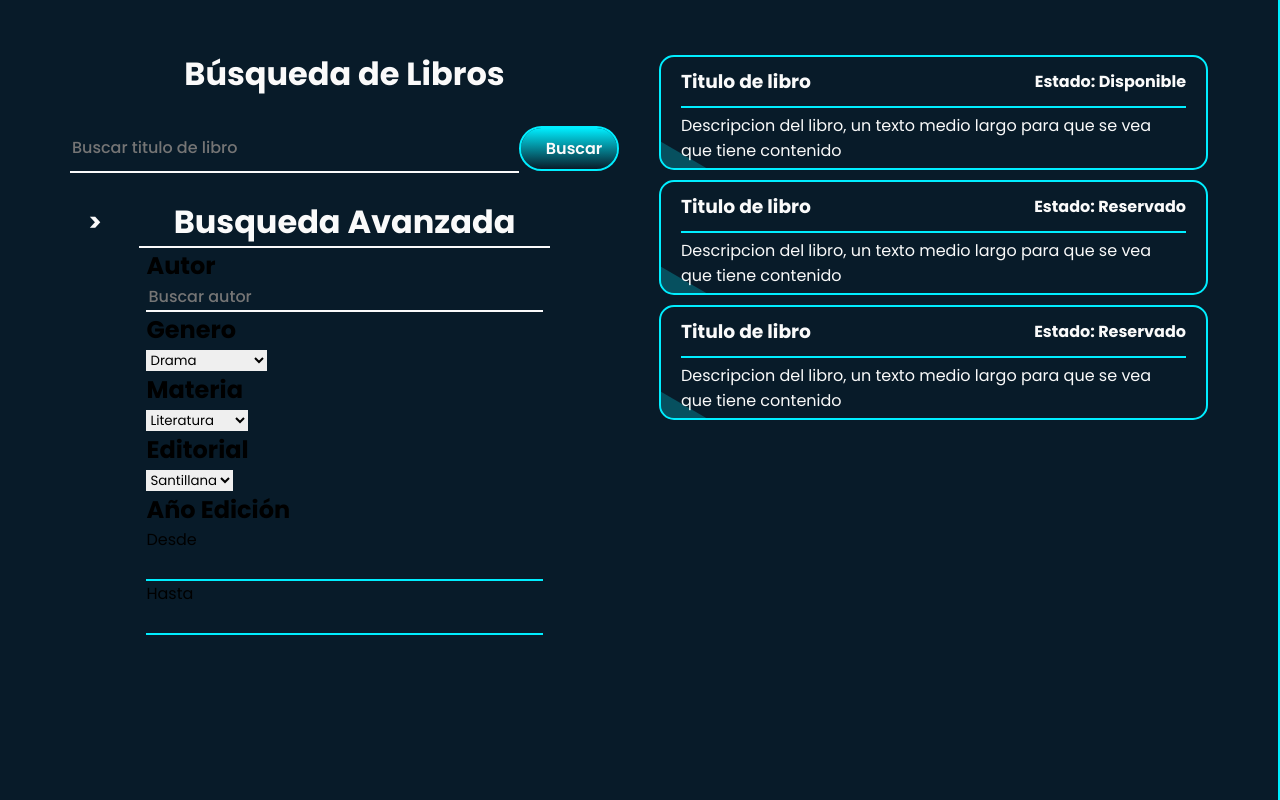
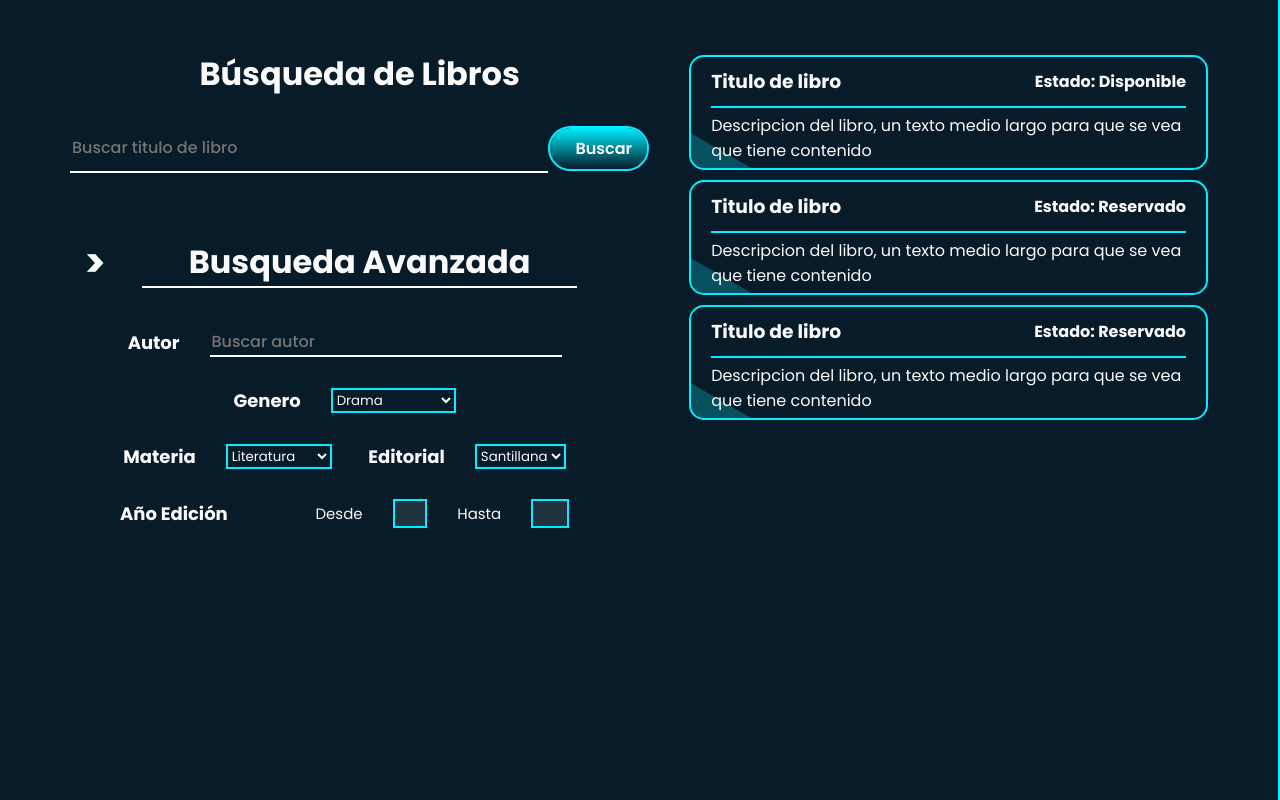
Before and after one commit to ListCodeName/UTN-PracticaFinal, a PHP site: page /busqueda.html in a window 1280 px wide. Run offline with PHP 8.4, Linux system fonts and the light colour scheme.

Commit message:
Busqueda 2.0

```diff
--- a/Biblioteca/busqueda.html
+++ b/Biblioteca/busqueda.html
@@ -24,17 +24,17 @@
                     </div>
                     <button type="submit" class="btn animation" style="--i:3; --j:24;">Buscar</button>
                 </div>
+
                 <div class="buscar-avanzada">
                     <h1> Busqueda Avanzada</h1>
                     <span class="animation">></span>
                     <div class="adv-modes">
-                        <div class="adv-modes-items">
+                        <div class="adv-modes-items autor">
                             <h2>Autor</h2>
                             <div class="input-box">
                                 <input type="text" name="" id="" required placeholder="Buscar autor">
                             </div>
                         </div>
-
                         <div class="adv-modes-items">
                             <h2>Genero</h2>
                             <div class="input-box">
@@ -68,16 +68,20 @@
                                 </select>
                             </div>
                         </div>
-                        <div class="adv-modes-items">
+                        <div class="adv-modes-items edicion">
                             <h2>Año Edición</h2>
                             <div class="input-box">
-                                <label for="">Desde</label>
-                                <input type="number" min="2000" max="2030">
-                                <label for="">Hasta</label>
-                                <input type="number" min="2000" max="2030">
+                                <div class="anio-edit">
+                                    <label for="">Desde</label>
+                                    <input type="number" min="2000" max="2030">
+                                </div>
+
+                                <div class="anio-edit">
+                                    <label for="">Hasta</label>
+                                    <input type="number" min="2000" max="2030">
+                                </div>
                             </div>
                         </div>
-
                     </div>
                 </div>
             </form>
--- a/Biblioteca/css/busqueda.css
+++ b/Biblioteca/css/busqueda.css
@@ -118,6 +118,10 @@
 }
 
 
+
+
+
+
 .buscar-avanzada{
     width: 100%;
     display: flex;
@@ -125,6 +129,7 @@
     justify-content: flex-start;
     align-items: center;
     position: relative;
+    margin-top: 40px;
 }
 
 .buscar-avanzada h1{
@@ -141,7 +146,7 @@
     display: flex;
     justify-content: center;
     align-items: center;
-    font-size: 25px;
+    font-size: 40px;
     color: #FAFAFA;
     font-weight: bolder;
     cursor: pointer;
@@ -149,9 +154,89 @@
     transition: all 0.35s ease;
 }
 
-.buscar-avanzada span:hover{
+.buscar-avanzada:hover span{
     transform: rotate(90deg);
 }
+
+.adv-modes{
+    width: 100%;
+    display: flex;
+    flex-wrap: wrap;
+    justify-content: center;
+    align-items: center;
+    padding: 25px 50px;
+}
+
+.adv-modes-items{
+    flex-grow: 1;
+    flex-basis: auto;
+
+    display: flex;
+    justify-content: center;
+    align-items: center;
+}
+
+.adv-modes-items h2{
+    font-size: 18px;
+    color: #FAFAFA;
+}
+
+.adv-modes-items .input-box{
+    padding: 15px 30px;
+}
+
+.adv-modes-items .input-box select{
+    border: 2px solid #0ef;
+    background: #081b29;
+    color: #FAFAFA;
+}
+
+.adv-modes-items.autor{
+    width: 100%;
+}
+
+.adv-modes-items.edicion{
+    width: 100%;
+    display: flex;
+    flex-wrap: nowrap;
+}
+
+.adv-modes-items.edicion .input-box{
+    width: 100%;
+    display: flex;
+}
+
+.adv-modes-items.edicion h2{
+    width: 200px;
+}
+
+.adv-modes-items.edicion .anio-edit{
+    width: 100%;
+    display: flex;
+    flex-wrap: nowrap;
+    justify-content: center;
+    align-items: center;
+}
+
+.adv-modes-items.edicion .anio-edit label{
+    color: #FAFAFA;
+    font-size: 15px;
+    padding: 0px 30px;
+}
+
+.adv-modes-items.edicion .anio-edit input{
+    padding: 0px;
+    border: 2px solid #0ef;
+    text-align: center;
+}
+
+.adv-modes-items.edicion .anio-edit input:hover,
+.adv-modes-items.edicion .anio-edit input:valid{
+    background: rgba(255,255,255,0.1);
+}
+
+
+
 
 
 
@@ -244,6 +329,10 @@
 }
 
 
+
+
+
+
 @media only screen and (min-width: 768px){
 
 
```
Also changed, not shown: Biblioteca/logout.html (deleted, +0 -27 lines).
